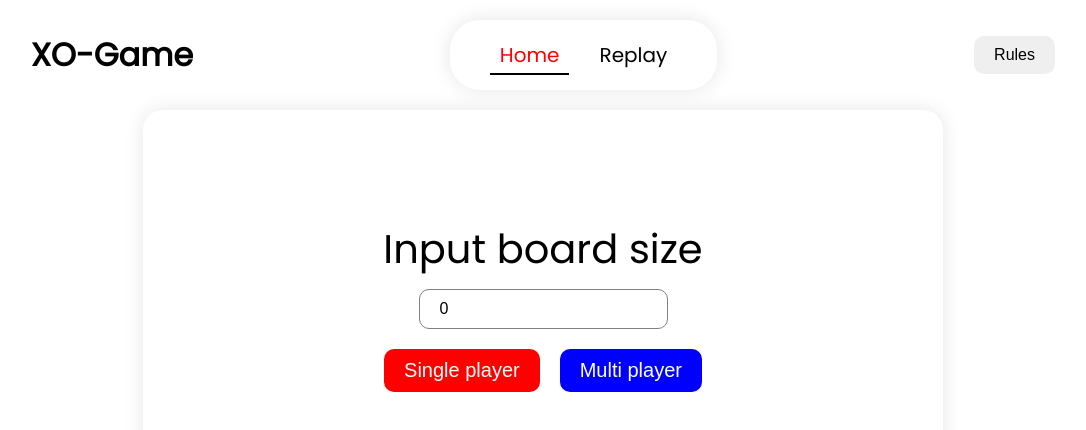
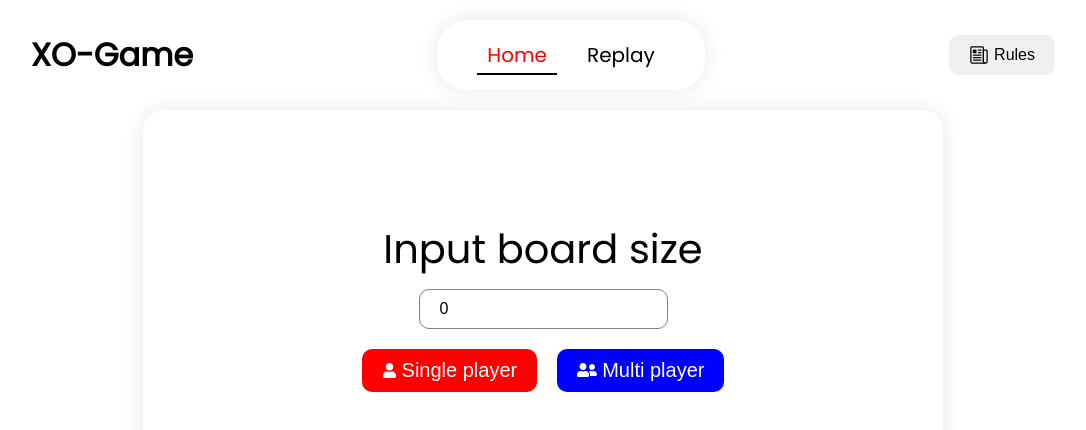
Before and after one commit to ChitawornR/XO-Game, a React (Vite) app in the folder frontend/: page / in a window 1280 px wide. Shown: the top 430 px of the page, without its empty margins (97-1183 px from the left). Built offline with nearby package versions, Linux system fonts and the light colour scheme.

Commit message:
update css and install reactIcon

```diff
--- a/frontend/package.json
+++ b/frontend/package.json
@@ -13,6 +13,7 @@
     "react": "^19.1.1",
     "react-dom": "^19.1.1",
     "react-icon": "^1.0.0",
+    "react-icons": "^5.5.0",
     "react-router-dom": "^7.8.1"
   },
   "devDependencies": {
--- a/frontend/src/components/boardGame/BoardGame.jsx
+++ b/frontend/src/components/boardGame/BoardGame.jsx
@@ -1,6 +1,7 @@
 import React, { useEffect, useState } from "react";
 import { useLocation } from "react-router-dom";
 import "./BoardGame.css";
+import { RiResetLeftFill } from "react-icons/ri";
 
 function BoardGame() {
   const location = useLocation();
@@ -269,7 +270,7 @@ function BoardGame() {
         </div>
       </div>
       <button onClick={() => resetBoard()} className="resetBtn">
-        Reset board
+        <RiResetLeftFill fontSize={20}/>Reset board
       </button>
     </>
   );
--- a/frontend/src/components/inputSizeForm/InputSizeForm.css
+++ b/frontend/src/components/inputSizeForm/InputSizeForm.css
@@ -9,6 +9,9 @@
     align-items: center;
     border-radius: 20px;
     box-shadow: 0 0 20px 0 rgba(0, 0, 0, 0.1);;
+}
+.btnBottomForm{
+    display: flex;
 }
 
 .btnBottomForm button{
--- a/frontend/src/components/inputSizeForm/InputSizeForm.jsx
+++ b/frontend/src/components/inputSizeForm/InputSizeForm.jsx
@@ -1,6 +1,7 @@
 import React, { useState } from "react";
 import { useNavigate } from "react-router-dom";
 import "./InputSizeForm.css";
+import { FaUser,FaUserFriends } from "react-icons/fa";
 
 function InputsizeForm() {
   const navigate = useNavigate();
@@ -31,14 +32,15 @@ function InputsizeForm() {
       />
       <div className="btnBottomForm">
         <button
+        className="btnWithIcon"
           onClick={() => setIsSinglePlayer(true)}
           type="submit"
           style={{ backgroundColor: "red" }}
         >
-          Single player
+          <FaUser fontSize={15}/>Single player
         </button>
-        <button type="submit" style={{ backgroundColor: "blue" }}>
-          Multi player
+        <button className="btnWithIcon" type="submit" style={{ backgroundColor: "blue" }}>
+          <FaUserFriends fontSize={20}/> Multi player
         </button>
       </div>
     </form>
--- a/frontend/src/components/navBar/NavBar.jsx
+++ b/frontend/src/components/navBar/NavBar.jsx
@@ -1,6 +1,7 @@
 import React from "react";
 import "./NavBar.css";
 import { NavLink } from "react-router-dom";
+import { IoNewspaperOutline } from "react-icons/io5";
 
 function NavBar({setPopupRules}) {
 
@@ -15,7 +16,7 @@ function NavBar({setPopupRules}) {
           <NavLink to="/replay">Replay</NavLink>
         </li>
       </ul>
-      <button onClick={()=> setPopupRules(true)}>Rules</button>
+      <button onClick={()=> setPopupRules(true)} className="btnWithIcon"><IoNewspaperOutline fontSize={20}/>Rules</button>
     </div>
   );
 }
--- a/frontend/src/components/replayItem/ReplayItem.jsx
+++ b/frontend/src/components/replayItem/ReplayItem.jsx
@@ -1,6 +1,7 @@
 import React from "react";
 import "./ReplayItem.css";
 import { useNavigate } from "react-router-dom";
+import { FaRegTrashAlt } from "react-icons/fa";
 
 function ReplayItem({ replay,onDeleted }) {
   const navigate = useNavigate();
@@ -14,6 +15,7 @@ function ReplayItem({ replay,onDeleted }) {
     if (!ok) return;
 
     try {
+        // set port same as the .env in backend
       const res = await fetch(`http://localhost:8081/replay/${replay._id}`, {
         method: "DELETE",
       });
@@ -48,8 +50,8 @@ function ReplayItem({ replay,onDeleted }) {
         </div>
         <div className="manageBtn">
           <button onClick={() => handleOnClickViewDetail()}>View detail</button>
-          <button onClick={handleDelete} style={{ backgroundColor: "red", color: "white" }}>
-            Delete
+          <button className="btnWithIcon" onClick={handleDelete} style={{ backgroundColor: "red", color: "white" }}>
+            <FaRegTrashAlt fontSize={17}/>
           </button>
         </div>
       </div>
--- a/frontend/src/index.css
+++ b/frontend/src/index.css
@@ -31,3 +31,10 @@ button{
 button:focus{
   outline: none;
 }
+
+.btnWithIcon{
+  display: flex;
+  justify-content: center;
+  align-items: center;
+  gap: 5px;
+}
--- a/frontend/src/pages/Replay.jsx
+++ b/frontend/src/pages/Replay.jsx
@@ -5,6 +5,7 @@ function Replay() {
 
   async function fetchReplays() {
     // this function for fetch all history
+    // set port same as .env in backend
     await fetch("http://localhost:8081/replay")
       .then((res) => res.json())
       .then((data) => setReplays(data))
--- a/frontend/src/pages/ReplayDetail.jsx
+++ b/frontend/src/pages/ReplayDetail.jsx
@@ -73,6 +73,7 @@ function ReplayDetail() {
       >
         <b>Step:</b> {step} / {replay.moves.length}
       </div>
+      <div className="manageBtn">
         <button
           disabled={step === 0}
           onClick={() => setStep(step - 1)}
@@ -87,6 +88,7 @@ function ReplayDetail() {
         >
           Next step
         </button>
+      </div>
     </>
   );
 }
```
Also changed, not shown: 1 other file (tests, documents, lock files or other folders). Lines whose indentation alone changed are shown as unchanged.
